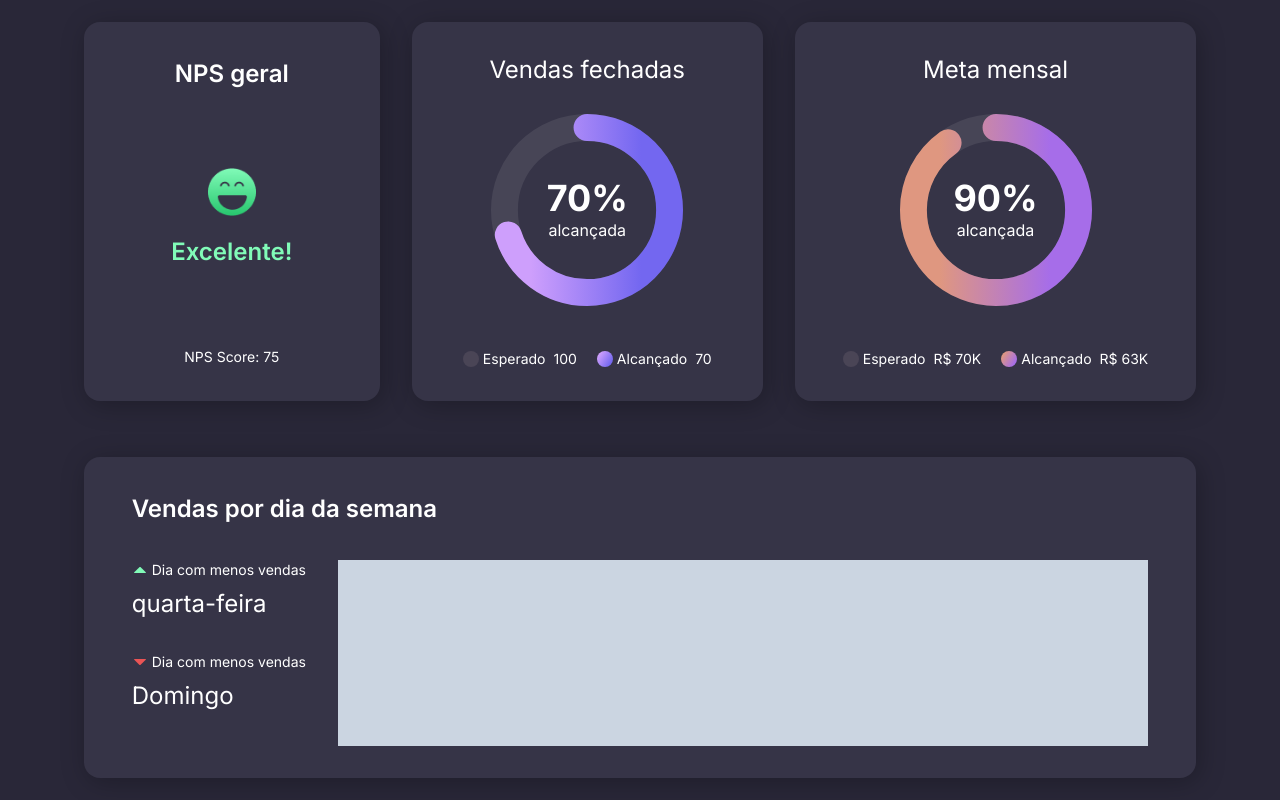
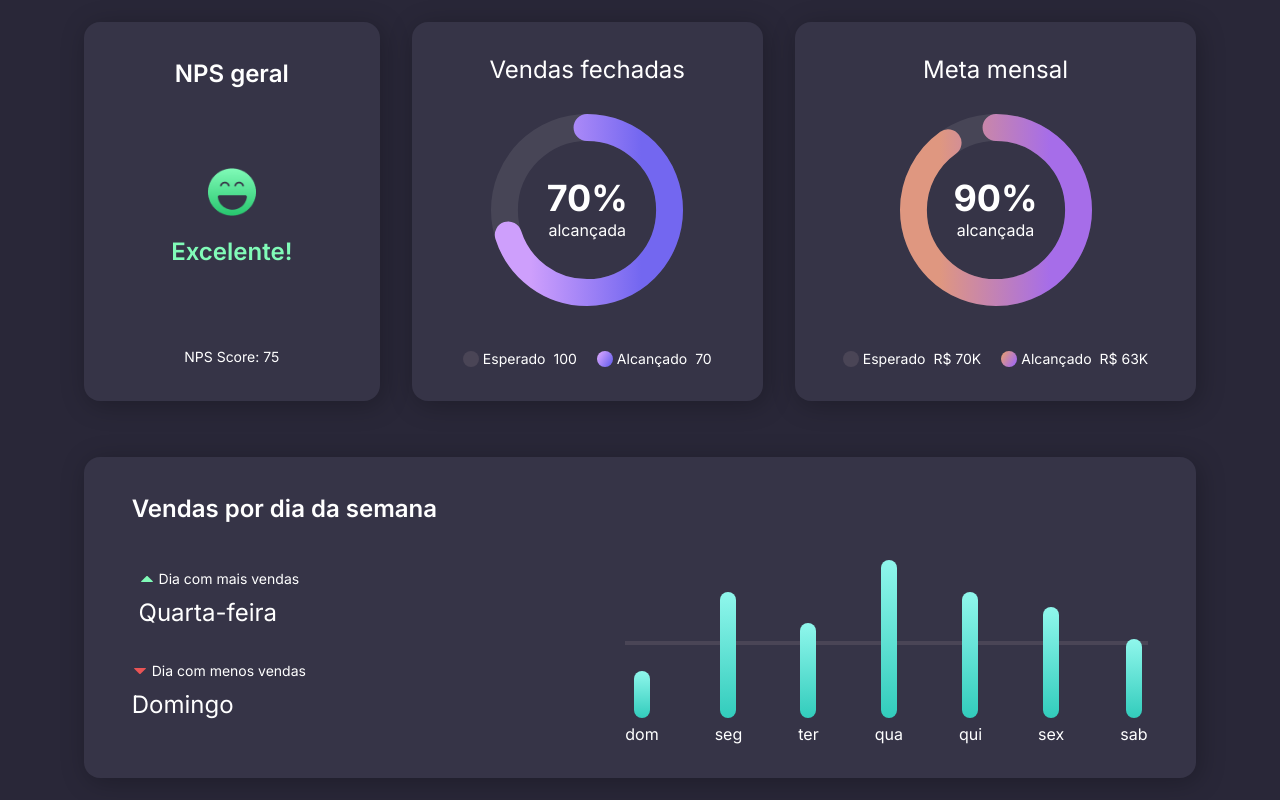
Before and after one commit to RenanFachin/RS_BoraCodarEvent, a React (Vite) app in the folder desafio08_dashboard/: page / in a window 1280 px wide. Built offline with nearby package versions, Linux system fonts and the light colour scheme.

Commit message:
finished v1 project

```diff
--- a/desafio08_dashboard/src/components/BarGraph.tsx
+++ b/desafio08_dashboard/src/components/BarGraph.tsx
@@ -1,7 +1,22 @@
-export function BarGraph(){
-   return(
-      <div className="flex-1 min-h-[186px] bg-slate-300">
+import { useState } from "react";
+import { GraphData } from "../utils/GraphData"
+import { SalesBar } from "./SalesBar"
 
+
+export function BarGraph() {
+   const [salesBar, setSalesBar] = useState(GraphData)
+
+   return (
+      <div className="flex-1 min-h-[186px] flex max-w-[523px] relative">
+            {salesBar.map(sale => (
+               <SalesBar
+                  key={sale.id}
+                  value={sale.salesOfTheDay}
+                  title={sale.title}
+               />
+            ))}
+
+            <div className="absolute w-full h-1 bg-circle top-1/2 -translate-y-3"/>
       </div>
    )
 }
--- a/desafio08_dashboard/src/components/GradientSVG.tsx
+++ b/desafio08_dashboard/src/components/GradientSVG.tsx
@@ -1,12 +1,11 @@
 function SalesGradientSVG() {
    const idCSS = "SalesDashboard";
-   const gradientTransform = `rotate(121.94deg)`;
 
 
    return (
       <svg style={{ height: 0 }}>
          <defs>
-            <linearGradient id={idCSS} gradientTransform={gradientTransform}>
+            <linearGradient id={idCSS} rotate={121.94}>
                <stop offset="15.98%" stopColor="#CE9FFC" />
                <stop offset="82.85%" stopColor="#7367F0" />
             </linearGradient>
@@ -17,13 +16,12 @@ function SalesGradientSVG() {
 
 function GoalsGradientSVG() {
    const idCSS = "GoalsDashboard";
-   const gradientTransform = `rotate(121.94deg)`;
 
 
    return (
       <svg style={{ height: 0 }}>
          <defs>
-            <linearGradient id={idCSS} gradientTransform={gradientTransform}>
+            <linearGradient id={idCSS} rotate={121.94}>
                <stop offset="15.98%" stopColor="#DF9780" />
                <stop offset="82.85%" stopColor="#A66DE9" />
             </linearGradient>
--- /dev/null
+++ b/desafio08_dashboard/src/components/SalesBar.tsx
@@ -0,0 +1,35 @@
+
+type SalesBarProps = {
+   value: number;
+   title: string;
+}
+
+export function SalesBar({ value, title }: SalesBarProps) {
+   const barSize = (value / 10) * 100
+
+   const progressStyles = {
+      height: `${barSize}%`
+   }
+
+   return (
+
+      <div className="flex flex-col gap-1 items-center mr-14 z-10">
+         <div className='w-4 h-full flex items-end'>
+            <div
+               role="progressbar"
+               aria-label="Progresso de vendas"
+               aria-valuenow={value}
+               className="w-4 rounded-full bg-bars-gradient"
+               style={progressStyles}
+            />
+
+         </div>
+
+         <span>
+            {title}
+         </span>
+
+      </div>
+
+   )
+}
--- a/desafio08_dashboard/src/pages/Dashboard.tsx
+++ b/desafio08_dashboard/src/pages/Dashboard.tsx
@@ -3,9 +3,22 @@ import { GoalDashboard } from "../components/GoalDashboard"
 import { SalesDashboard } from "../components/SalesDashboard"
 import { BarGraph } from "../components/BarGraph"
 
+import { GraphData } from "../utils/GraphData"
+import { useState } from 'react'
+
 import { VscTriangleUp, VscTriangleDown } from 'react-icons/vsc'
 
 export function Dashboard() {
+  const [salesBar, setSalesBar] = useState(GraphData)
+
+  const dayWithMoreSales = salesBar.reduce(function (prev, current) {
+    return (prev.salesOfTheDay > current.salesOfTheDay) ? prev : current
+  })
+
+  const dayWithLessSales = salesBar.reduce(function (prev, current) {
+    return (prev.salesOfTheDay < current.salesOfTheDay) ? prev : current
+  })
+
 
   return (
     <div className="max-w-[1366px] h-full mx-auto flex flex-col justify-center">
@@ -21,7 +34,7 @@ export function Dashboard() {
             Vendas por dia da semana
           </strong>
 
-          <div className="flex gap-8 text-white">
+          <div className="flex justify-between items-center text-white">
             <div className="flex flex-col items-center gap-8 h-[168px]">
               <div>
                 <div className="flex items-center gap-1 mb-2">
@@ -29,11 +42,11 @@ export function Dashboard() {
                     color="rgba(129, 251, 184, 1)"
                   />
 
-                  <span className="text-sm">Dia com menos vendas</span>
+                  <span className="text-sm">Dia com mais vendas</span>
                 </div>
 
                 <strong className="text-2xl font-medium">
-                  quarta-feira
+                  {dayWithMoreSales.dayOfWeek}
                 </strong>
               </div>
 
@@ -48,14 +61,14 @@ export function Dashboard() {
                 </div>
 
                 <strong className="text-2xl font-medium mt-2">
-                  Domingo
+                  {dayWithLessSales.dayOfWeek}
                 </strong>
               </div>
             </div>
 
 
             {/* Dashboard */}
-              <BarGraph />
+            <BarGraph />
 
 
 
```
